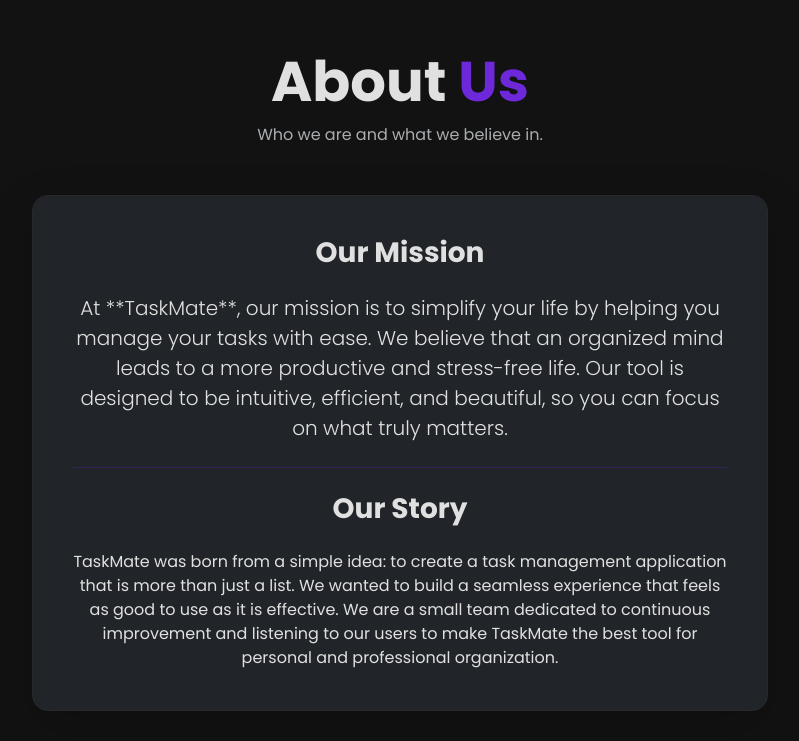
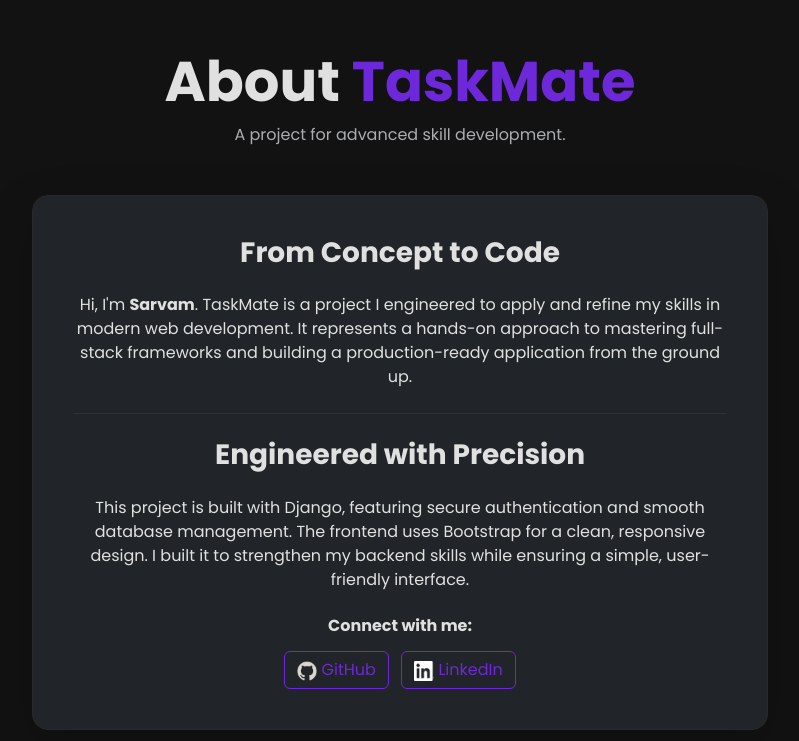
Before and after one commit to sarvam207/TaskMate, a Django app: page /about/ in a window 1280 px wide. Shown: the part 59-800 px from the top of the page, without its empty margins (240-1039 px from the left). Run offline with Django 5.2, Linux system fonts and the light colour scheme.

Commit message:
Changed about us

```diff
--- a/taskmate/settings.py
+++ b/taskmate/settings.py
@@ -105,8 +105,8 @@
         "NAME": env("DB_NAME"),
         "USER": env("DB_USER"),
         "PASSWORD": env("DB_PASSWORD"),
-        "HOST": env("DB_HOST", default='localhost'),
-        "PORT": env("DB_PORT", default='5432'),
+        "HOST": env("DB_HOST"),
+        "PORT": env("DB_PORT"),
     }
 }
 # Password validation
--- a/todolist_app/templates/about.html
+++ b/todolist_app/templates/about.html
@@ -7,9 +7,9 @@
 {% block title %}
 <div class="container my-5 animate__animated animate__fadeInDown">
   <h1 class="text-center fw-bold display-4">
-    <span style="color: #E0E0E0;">About</span><span style="color: #6D28D9;"> Us</span>
+    <span style="color: #E0E0E0;">About</span><span style="color: #6D28D9;"> TaskMate</span>
   </h1>
-  <p class="text-center text-muted">Who we are and what we believe in.</p>
+  <p class="text-center text-muted">A project for advanced skill development.</p>
 </div>
 {% endblock %}
 
@@ -19,15 +19,28 @@
     <div class="col-lg-8">
       <div class="card bg-dark text-white p-4 shadow-lg" style="border: 1px solid #282828; border-radius: 1rem;">
         <div class="card-body text-center">
-          <h5 class="card-title h3 mb-4 fw-bold">Our Mission</h5>
-          <p class="card-text lead">
-            At **TaskMate**, our mission is to simplify your life by helping you manage your tasks with ease. We believe that an organized mind leads to a more productive and stress-free life. Our tool is designed to be intuitive, efficient, and beautiful, so you can focus on what truly matters.
+          <h5 class="card-title h3 mb-4 fw-bold">From Concept to Code</h5>
+          <p class="card-text">
+            Hi, I'm <strong>Sarvam</strong>. TaskMate is a project I engineered to apply and refine my skills in modern web development.
+            It represents a hands-on approach to mastering full-stack frameworks and building a production-ready application from the ground up.
           </p>
           <hr class="my-4" style="border-color: #6D28D9;">
-          <h5 class="card-title h3 mb-4 fw-bold">Our Story</h5>
+          <h5 class="card-title h3 mb-4 fw-bold">Engineered with Precision</h5>
           <p class="card-text">
-            TaskMate was born from a simple idea: to create a task management application that is more than just a list. We wanted to build a seamless experience that feels as good to use as it is effective. We are a small team dedicated to continuous improvement and listening to our users to make TaskMate the best tool for personal and professional organization.
-          </p>
+            This project is built with Django, featuring secure authentication and smooth database management.
+            The frontend uses Bootstrap for a clean, responsive design.
+            I built it to strengthen my backend skills while ensuring a simple, user-friendly interface.
+            </p>
+
+          <div class="mt-4">
+            <h6 class="fw-bold mb-3">Connect with me:</h6>
+            <a href="https://github.com/sarvamsaroha" class="btn btn-outline-primary me-2" target="_blank">
+              <img src="{% static 'images\github-mark.png' %}" alt="GitHub" width="20" height="20" style="filter: invert(1);"> GitHub
+            </a>
+            <a href="https://www.linkedin.com/in/sarvam207" class="btn btn-outline-primary" target="_blank">
+              <img src="{% static 'images/InBug-Black.png' %}" alt="LinkedIn" width="20" height="20" style="filter: invert(1);"> LinkedIn
+            </a>
+          </div>
         </div>
       </div>
     </div>
```
Also changed, not shown: static/images/InBug-Black.png (added), static/images/InBug-White.png (added), static/images/LI-In-Bug.png (added), static/images/github-mark.png (added).
